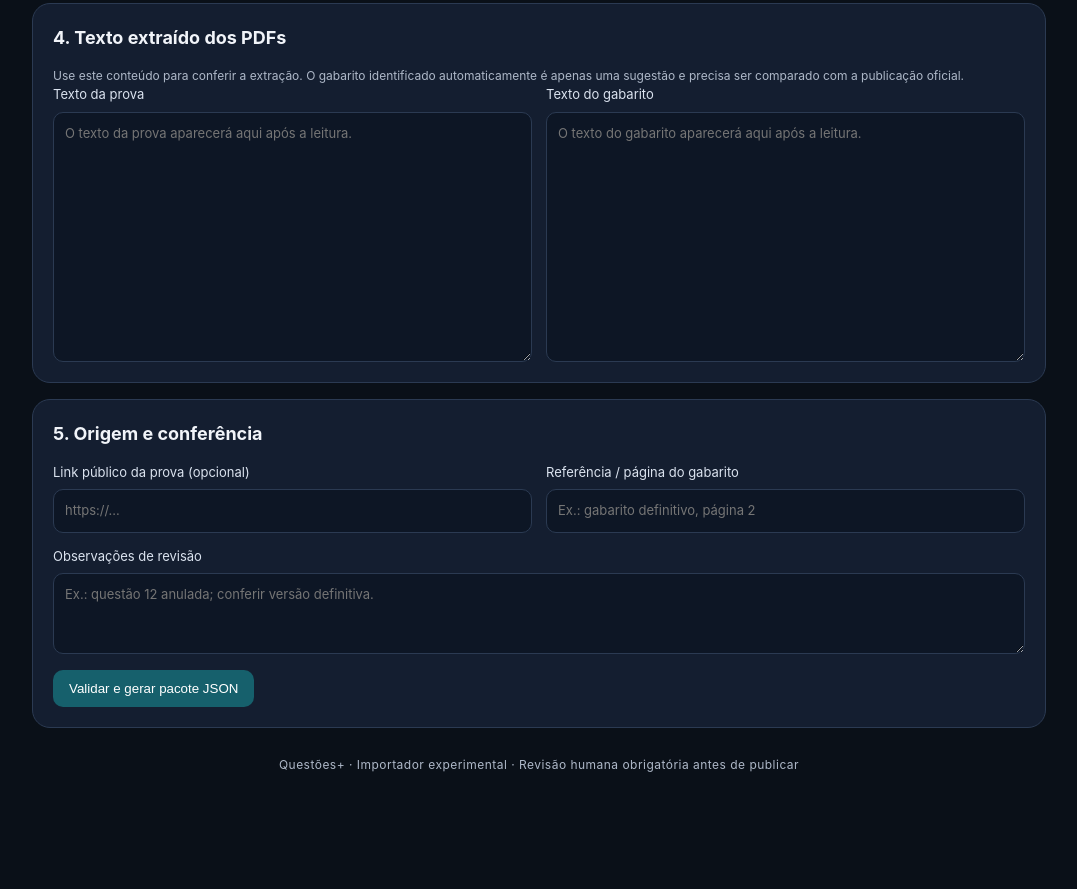
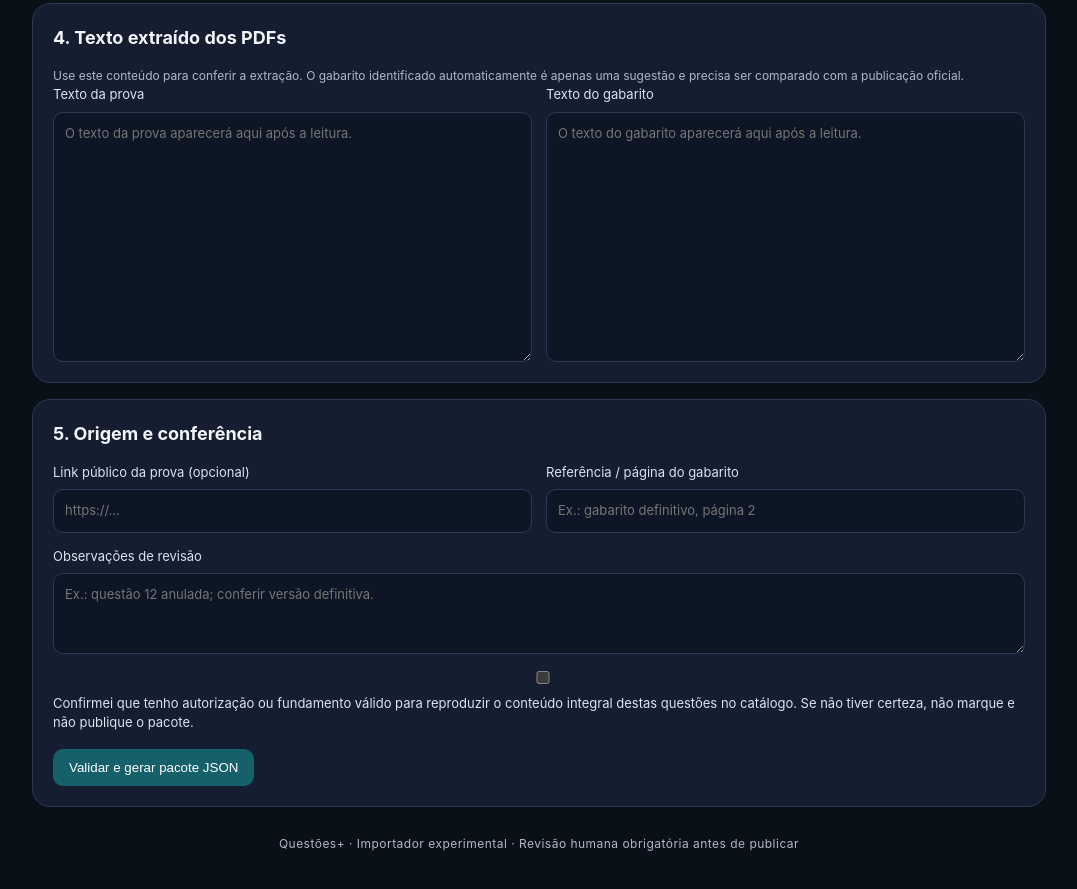
Before and after one commit to thompsondsa/questoes-mais, a plain HTML site: page admin/importador.html in a window 1280 px wide. Shown: the part 945-1834 px from the top of the page, without its empty margins (101-1178 px from the left). Before the commit the page ends 1779 px from the top, so only its background shows below. Drawn offline with Linux system fonts and the light colour scheme.

Commit message:
Inclui confirmação de direitos no importador

```diff
--- a/admin/importador.html
+++ b/admin/importador.html
@@ -48,6 +48,7 @@
 <label>Link público da prova (opcional)<input id="sourceUrl" type="url" placeholder="https://..."></label>
 <label>Referência / página do gabarito<input id="keyReference" placeholder="Ex.: gabarito definitivo, página 2"></label>
 <label class="wide">Observações de revisão<textarea id="reviewNotes" rows="3" placeholder="Ex.: questão 12 anulada; conferir versão definitiva."></textarea></label>
+<label class="wide checkline"><input id="rightsConfirmed" type="checkbox"> Confirmei que tenho autorização ou fundamento válido para reproduzir o conteúdo integral destas questões no catálogo. Se não tiver certeza, não marque e não publique o pacote.</label>
 </div>
 <div class="actions"><button id="exportPack">Validar e gerar pacote JSON</button><span id="exportStatus" role="status"></span></div>
 </section>
```
